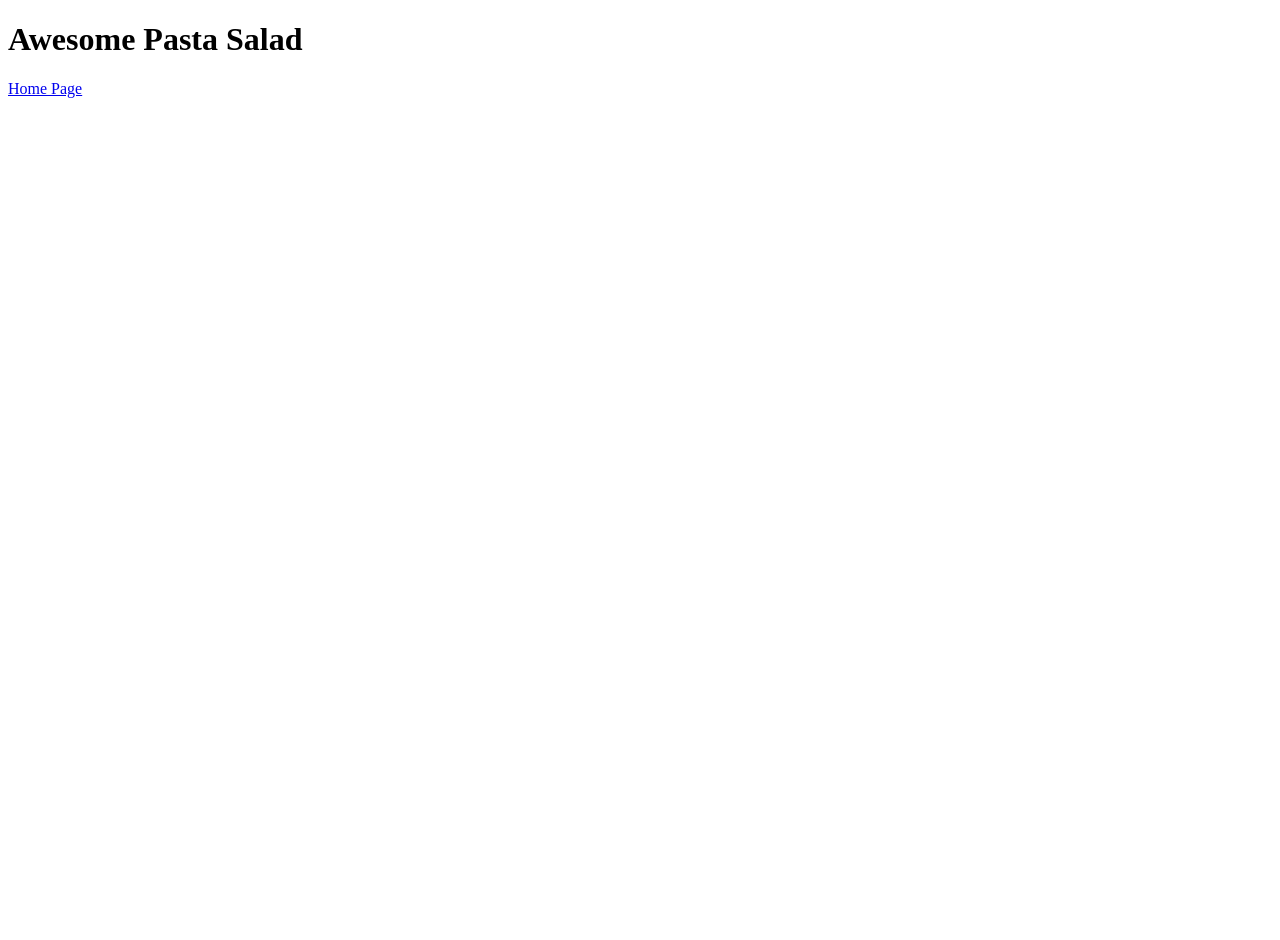
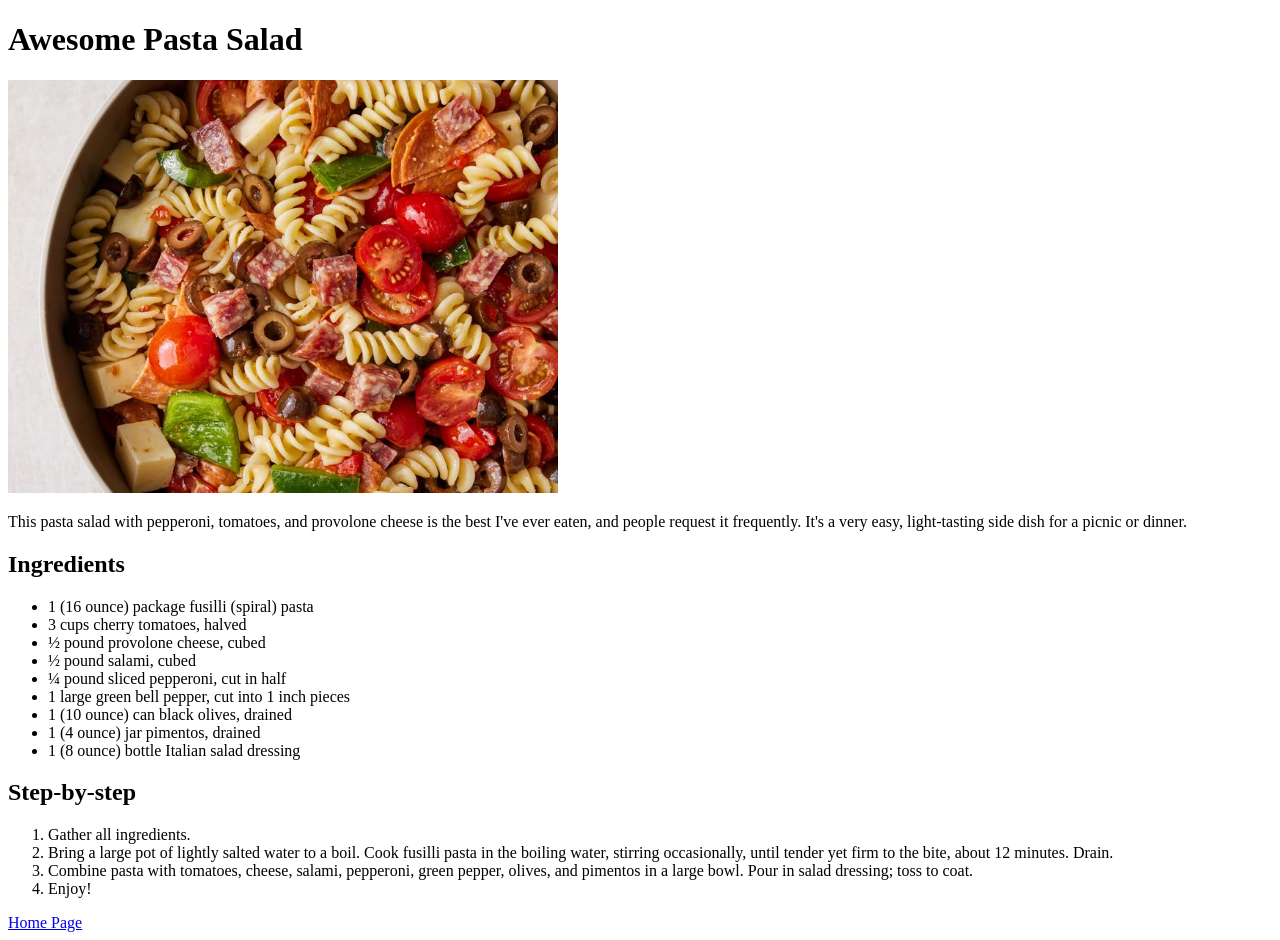
Before and after one commit to botteonn/odin-recipes, a plain HTML site: page recipes/pasta-salad.html in a window 1280 px wide. Before the commit the page ends 800 px from the top, so only its background shows below. Drawn offline with Linux system fonts and the light colour scheme.

Commit message:
Add content to pasta-salad.html file
Add full recipe of pasta salad to pasta-salad.html recipe web page.
All data gathered on allrecipes web site.

Add recipe's image from /images/ folder.

```diff
--- a/recipes/pasta-salad.html
+++ b/recipes/pasta-salad.html
@@ -8,6 +8,33 @@
     <body>
         <h1>Awesome Pasta Salad</h1>
 
+        <img src="../images/pasta-salad.jpg" alt="awesome pasta salad" width="550">
+
+        <p>This pasta salad with pepperoni, tomatoes, and provolone cheese is the best I've ever eaten, and people request it frequently. It's a very easy, light-tasting side dish for a picnic or dinner.</p>
+
+        <h2>Ingredients</h2>
+
+        <ul>
+            <li>1 (16 ounce) package fusilli (spiral) pasta</li>
+            <li>3 cups cherry tomatoes, halved</li>
+            <li>½ pound provolone cheese, cubed</li>
+            <li>½ pound salami, cubed</li>
+            <li>¼ pound sliced pepperoni, cut in half</li>
+            <li>1 large green bell pepper, cut into 1 inch pieces</li>
+            <li>1 (10 ounce) can black olives, drained</li>
+            <li>1 (4 ounce) jar pimentos, drained</li>
+            <li>1 (8 ounce) bottle Italian salad dressing</li>
+        </ul>
+
+        <h2>Step-by-step</h2>
+
+        <ol>
+            <li>Gather all ingredients.</li>
+            <li>Bring a large pot of lightly salted water to a boil. Cook fusilli pasta in the boiling water, stirring occasionally, until tender yet firm to the bite, about 12 minutes. Drain.</li>
+            <li>Combine pasta with tomatoes, cheese, salami, pepperoni, green pepper, olives, and pimentos in a large bowl. Pour in salad dressing; toss to coat.</li>
+            <li>Enjoy!</li>
+        </ol>
+
         <a href="../index.html">Home Page</a>
     </body>
 </html>
```
